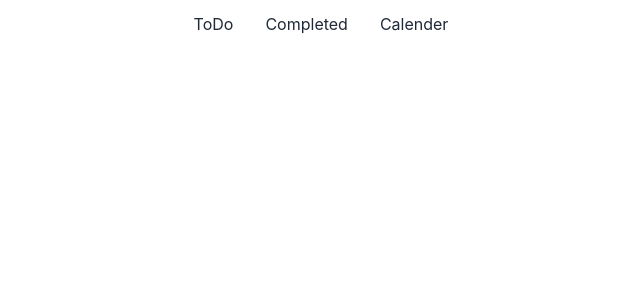
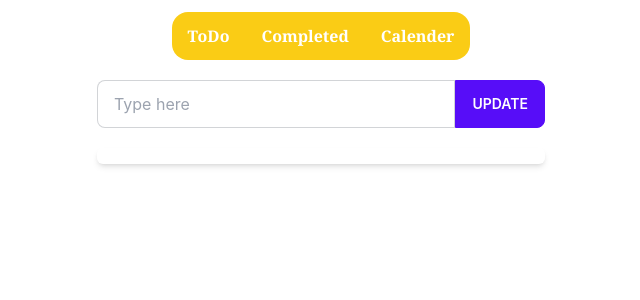
Before and after one commit to mhrayhan/Task-Manger-client, a React (Create React App) app: page /todo/1 in a window 1280 px wide. Shown: the top 300 px of the page, without its empty margins (319-959 px from the left). Built offline with nearby package versions, Linux system fonts and the light colour scheme; no server answers.

Commit message:
all done

```diff
--- a/package.json
+++ b/package.json
@@ -6,8 +6,10 @@
     "@testing-library/jest-dom": "^5.16.4",
     "@testing-library/react": "^13.3.0",
     "@testing-library/user-event": "^13.5.0",
+    "axios": "^0.27.2",
     "daisyui": "^2.17.0",
     "react": "^18.2.0",
+    "react-calendar": "^3.7.0",
     "react-dom": "^18.2.0",
     "react-hook-form": "^7.33.0",
     "react-router-dom": "^6.3.0",
--- a/public/index.html
+++ b/public/index.html
@@ -24,7 +24,7 @@
       work correctly both with client-side routing and a non-root public URL.
       Learn how to configure a non-root public URL by running `npm run build`.
     -->
-    <title>ToDo App</title>
+    <title>Task Manager</title>
   </head>
   <body>
     <noscript>You need to enable JavaScript to run this app.</noscript>
--- a/src/App.js
+++ b/src/App.js
@@ -4,13 +4,17 @@ import Calender from './Components/Calender/Calender';
 import Completed from './Components/Completed/Completed';
 import Home from './Components/Home/Home';
 import Todo from './Components/Todo/Todo';
+import Navbar from './Components/Navbar/Navbar';
+import UpdateTodo from './Components/Todo/UpdateTodo';
 
 function App() {
   return (
     <div className="App">
-      <Home></Home>
+      <Navbar></Navbar>
       <Routes>
+        <Route path='/' element={<Home></Home>}></Route>
         <Route path='todo' element={<Todo></Todo>}></Route>
+        <Route path='todo/:id' element={<UpdateTodo></UpdateTodo>}></Route>
         <Route path='completed' element={<Completed></Completed>}></Route>
         <Route path='calender' element={<Calender></Calender>}></Route>
       </Routes>
--- a/src/Components/Calender/Calender.js
+++ b/src/Components/Calender/Calender.js
@@ -1,9 +1,12 @@
 import React from 'react';
+import Calendar from 'react-calendar';
+import 'react-calendar/dist/Calendar.css';
 
 const Calender = () => {
   return (
-    <div>
-      <h2>Calender</h2>
+    <div className='w-fit mx-auto mt-5'>
+      <h2 className='text-2xl font-semibold text-blue-600 mb-3'>Calender</h2>
+      <Calendar />
     </div>
   );
 };
--- a/src/Components/Completed/Completed.js
+++ b/src/Components/Completed/Completed.js
@@ -4,18 +4,19 @@ const Completed = () => {
   const [completedTask, setCompletedTask] = useState([]);
 
   useEffect(() => {
-    fetch('http://localhost:5000/completed')
+    fetch('https://flannel-parliament-48417.herokuapp.com/completed')
       .then(res => res.json())
       .then(data => setCompletedTask(data))
   }, [completedTask])
 
   return (
     <div className="w-[35%] mt-5 mx-auto shadow-lg">
-      <h2 className="text-2xl font-semibold bg-primary py-2 text-white">Completed Task </h2>
-      <div className="grid grid-cols-1 divide-y text-left ">
+      <h2 className="text-xl font-serif font-semibold bg-primary py-2 text-white">Completed Task </h2>
+      <div className="grid grid-cols-1 divide-y text-left p-2">
         {
-          completedTask.map(todoo => <div className='py-2'>
-            <p className='text-l w-full pl-3'> {todoo.todo}</p>
+          completedTask.map(todoo => <div key={todoo._id} className='py-2 flex items-center'>
+            <span className=' '>  <input type="checkbox" checked="checked" class="checkbox checkbox-xs checkbox-primary" /></span>
+            <p className='text-l w-full pl-3'>{todoo.todo}</p>
           </div>)
         }
       </div>
--- a/src/Components/Home/Home.js
+++ b/src/Components/Home/Home.js
@@ -1,10 +1,10 @@
 import React from 'react';
-import Navbar from '../Navbar/Navbar';
+import Todo from '../Todo/Todo';
 
 const Home = () => {
   return (
     <div>
-      <Navbar></Navbar>
+      <Todo></Todo>
     </div>
   );
 };
--- a/src/Components/Navbar/Navbar.js
+++ b/src/Components/Navbar/Navbar.js
@@ -3,8 +3,8 @@ import { Link } from 'react-router-dom';
 
 const Navbar = () => {
   return (
-    <div>
-      <ul className="menu menu-vertical lg:menu-horizontal bg-base-100 rounded-box">
+    <div className='mt-3'>
+      <ul className="menu menu-vertical lg:menu-horizontal bg-yellow-400 font-serif text-white font-semibold rounded-box">
         <li><Link to='/todo'>ToDo</Link></li>
         <li><Link to='completed'>Completed</Link></li>
         <li><Link to='calender'>Calender</Link></li>
--- a/src/Components/Todo/Todo.js
+++ b/src/Components/Todo/Todo.js
@@ -11,7 +11,7 @@ const Todo = () => {
 
   const handleChange = e => {
     console.log(e);
-    const url = 'http://localhost:5000/completed'
+    const url = 'https://flannel-parliament-48417.herokuapp.com/completed'
     fetch(url, {
       method: 'POST',
       headers: {
@@ -29,7 +29,7 @@ const Todo = () => {
 
   const handleDelete = id => {
     console.log(id);
-    const deleteUrl = `http://localhost:5000/todo/${id}`;
+    const deleteUrl = `https://flannel-parliament-48417.herokuapp.com/todo/${id}`;
     fetch(deleteUrl, {
       method: 'DELETE'
     })
@@ -44,7 +44,7 @@ const Todo = () => {
 
   const onSubmit = data => {
     console.log(data);
-    const url = 'http://localhost:5000/todo'
+    const url = 'https://flannel-parliament-48417.herokuapp.com/todo'
     fetch(url, {
       method: 'POST',
       headers: {
@@ -63,15 +63,20 @@ const Todo = () => {
   }
 
   useEffect(() => {
-    fetch('http://localhost:5000/todo')
+    fetch('https://flannel-parliament-48417.herokuapp.com/todo')
       .then(res => res.json())
       .then(data => setTodos(data))
   }, [todos])
 
+  // const navigate = useNavigate()
+
+  // const handleNavigate = e => {
+  //   navigate(`/todo/:${e}`)
+  // }
 
   return (
-    <div >
-      <div className='w-1/4 mx-auto mt-5'>
+    <div className="pb-5">
+      <div className='w-[35%] mx-auto mt-5'>
         <div className="form-control ">
           <form onSubmit={handleSubmit(onSubmit)}>
             <label className="input-group w-full">
@@ -82,8 +87,8 @@ const Todo = () => {
         </div>
       </div>
 
-      <div className="w-[35%] mt-5 mx-auto shadow-md">
-        <h2 className="text-2xl font-semibold bg-primary py-2 text-white">Task List</h2>
+      <div className="w-[35%] mt-5 mx-auto shadow-xl">
+        <h2 className="text-xl font-serif font-semibold bg-primary py-2 text-white">Task List</h2>
         <div className="grid grid-cols-1 divide-y text-left ">
           {
             todos.map(todoo => <TodoList
--- a/src/Components/Todo/TodoList.js
+++ b/src/Components/Todo/TodoList.js
@@ -1,15 +1,23 @@
 import React from 'react';
+import { useNavigate } from 'react-router-dom';
 
 const TodoList = ({ todoo, handleChange }) => {
-  const { todo } = todoo;
+  const { todo, _id } = todoo;
+
+
+  const navigate = useNavigate()
+
+  const handleNavigate = id => {
+    navigate(`/todo/${id}`)
+  }
 
   // console.log(todos);
 
   return (
     <div className='py-2 flex items-center'>
-      <input type="checkbox" className="checkbox checkbox-primary checkbox-sm ml-2" onChange={() => handleChange(todoo)} />
-      <p className='text-xl w-full pl-3'> {todo}</p>
-      <button className='btn btn-xs btn-accent text-white mr-2'>Edit</button>
+      <input type="checkbox" className="checkbox checkbox-primary checkbox-xs ml-2" onChange={() => handleChange(todoo)} />
+      <p className='text-md w-full pl-3'> {todo}</p>
+      <button onClick={() => handleNavigate(_id)} className='btn btn-xs btn-accent text-white mr-2'>Edit</button>
     </div>
   );
 };
--- /dev/null
+++ b/src/Components/Todo/UpdateTodo.js
@@ -0,0 +1,58 @@
+import React, { useEffect, useState } from 'react';
+import { useForm } from 'react-hook-form';
+import { useParams } from 'react-router-dom';
+
+const UpdateTodo = () => {
+  const { register, handleSubmit, reset } = useForm();
+
+  const { id } = useParams();
+
+  const [task, setTask] = useState({})
+
+  useEffect(() => {
+    const url = `https://flannel-parliament-48417.herokuapp.com/todo/${id}`
+    fetch(url)
+      .then(res => res.json())
+      .then(data => setTask(data))
+  }, [id])
+
+  const onSubmit = data => {
+    console.log(data.todo);
+    setTask(data)
+    const updateTodo = data;
+    const url = `https://flannel-parliament-48417.herokuapp.com/todo/${id}`;
+    fetch(url, {
+      method: 'PUT',
+      headers: {
+        'content-type': 'application/json'
+      },
+      body: JSON.stringify(updateTodo)
+    })
+      .then(res => res.json())
+      .then(data => {
+        console.log('todo updated', data);
+        alert('todo added successfully!!!');
+
+        reset()
+      })
+  }
+
+  return (
+    <div>
+      <div className='w-[35%] mx-auto mt-5'>
+        <div className="form-control ">
+          <form onSubmit={handleSubmit(onSubmit)}>
+            <label className="input-group w-full">
+              <input type="text" placeholder="Type here" className="input input-bordered w-full" {...register("todo")} />
+              <input type="submit" className='btn btn-primary text-white font-semibold' value='UPDATE' />
+            </label>
+          </form>
+        </div>
+        <p className=' w-full mx-auto p-2 rounded-md mt-5 shadow-md'>{task?.todo}</p>
+      </div>
+    </div>
+
+  );
+};
+
+export default UpdateTodo;
--- a/src/hooks/useTodo.js
+++ b/src/hooks/useTodo.js
@@ -4,7 +4,7 @@ const useTodo = () => {
   const [todos, setTodos] = useState({});
 
   useEffect(() => {
-    fetch('http://localhost:5000/todo')
+    fetch('https://flannel-parliament-48417.herokuapp.com/todo')
       .then(res => res.json())
       .then(data => setTodos(data))
   }, [])
```
Also changed, not shown: firebase.json (added), 2 other files (tests, documents, lock files or other folders).
